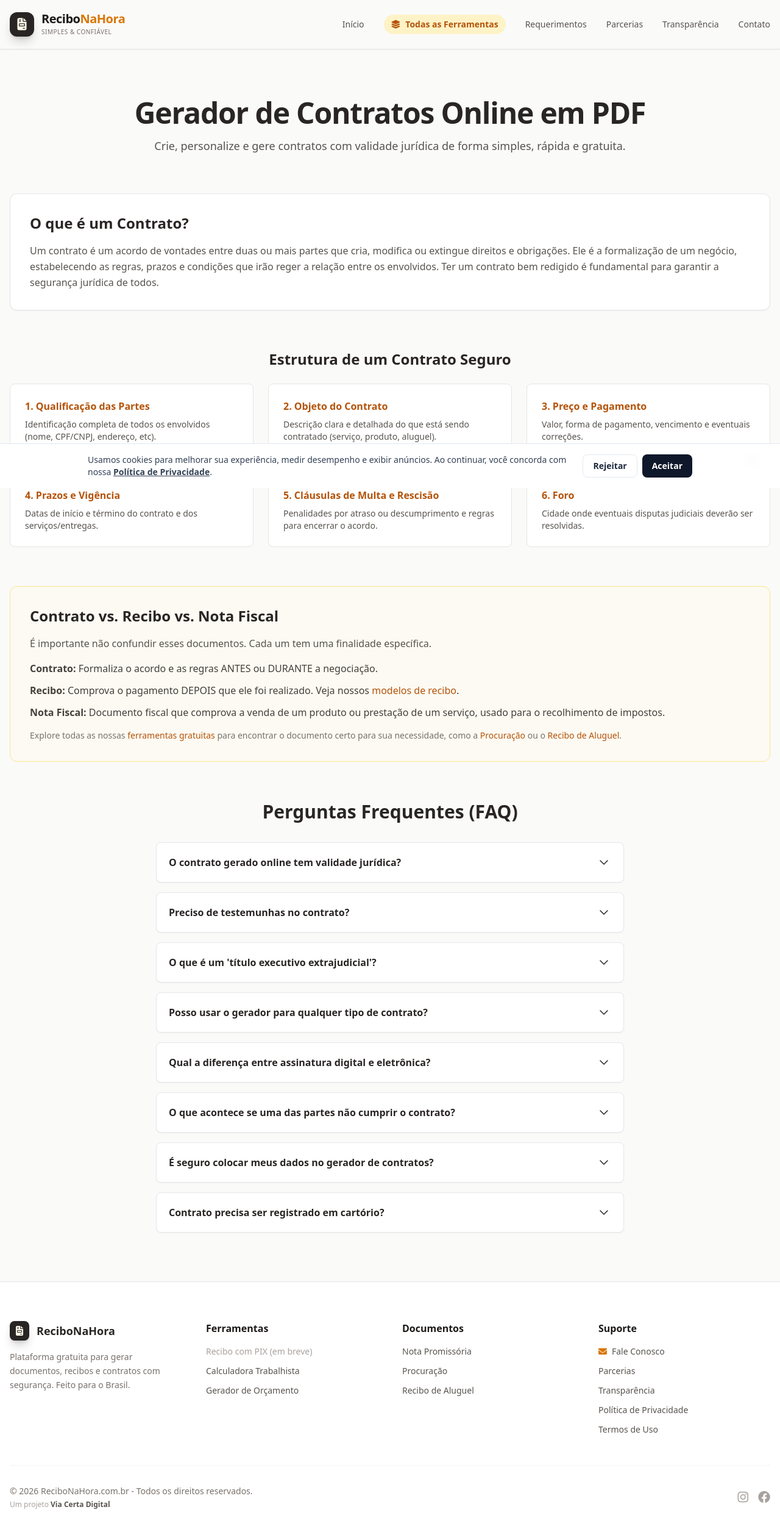
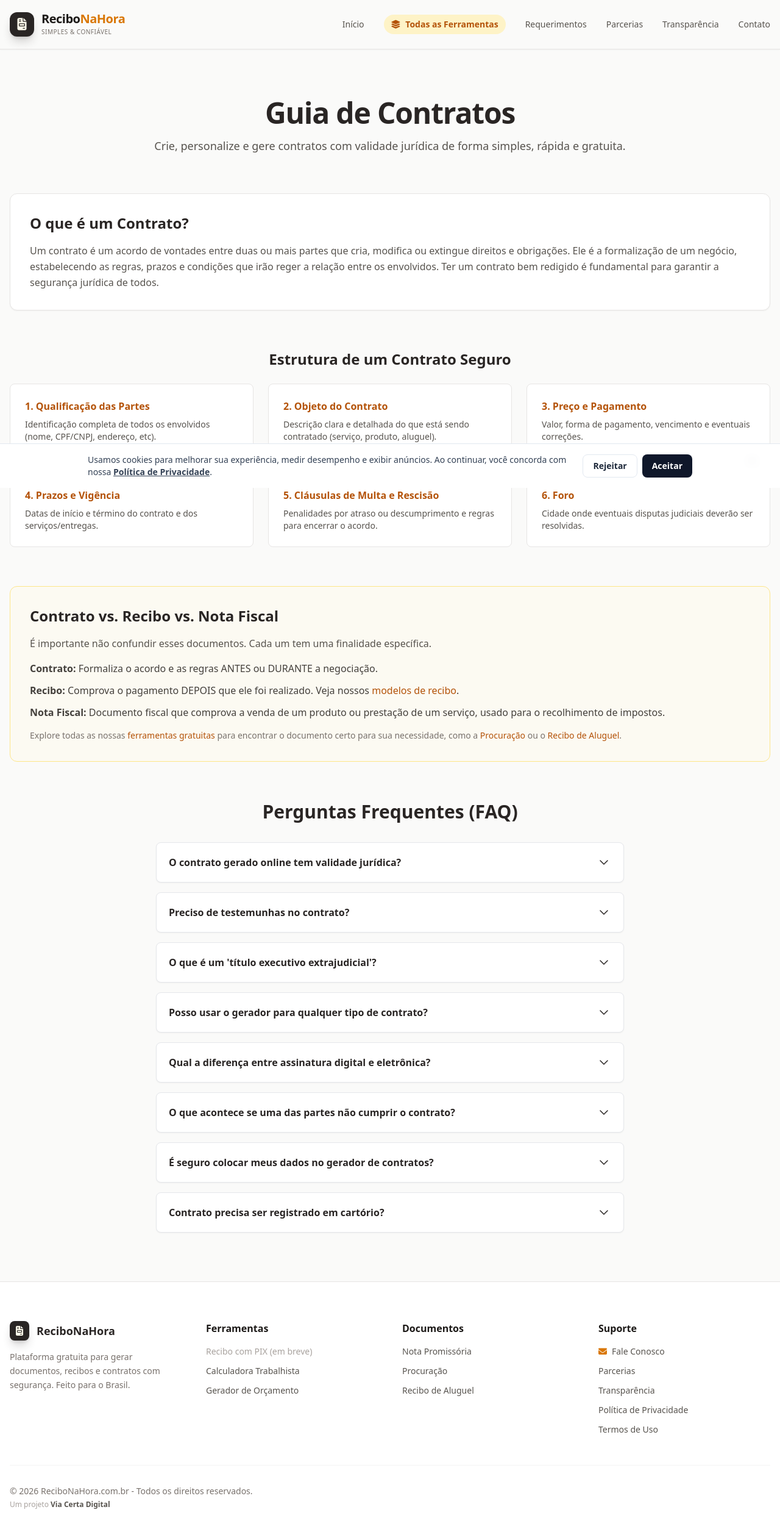
Before and after one commit to flaviomelo2213/recibo-na-hora, a Next.js app: page /contratos in a window 1280 px wide. Shown: the whole page at 61% size. Built offline with nearby package versions, Linux system fonts and the light colour scheme.

Commit message:
fix(layout): correct broken links and rename contract page title

```diff
--- a/app/contratos/page.tsx
+++ b/app/contratos/page.tsx
@@ -2,7 +2,7 @@
 import Link from "next/link";
 import type { Metadata } from "next";
 export const metadata: Metadata = {
-  title: "Gerador de Contratos Online em PDF | ReciboNaHora",
+  title: "Guia de Contratos | ReciboNaHora",
   description:
     "Crie contratos online em PDF com validade jurídica. Modelos para diversas finalidades. Ferramenta gratuita, rápida e segura.",
   alternates: {
@@ -69,7 +69,7 @@ export default function ContratosPage() {
         {/* Cabeçalho */}
         <header className="text-center max-w-4xl mx-auto mb-16">
           <h1 className="text-4xl md:text-5xl font-extrabold text-stone-800 mb-4 tracking-tight">
-            Gerador de Contratos Online em PDF
+            Guia de Contratos
           </h1>
           <p className="text-lg text-stone-600">
             Crie, personalize e gere contratos com validade jurídica de forma
--- a/app/layout.tsx
+++ b/app/layout.tsx
@@ -120,7 +120,7 @@ export default function RootLayout({
                 >
                   Transparência
                 </a>
-                <a href="#contato" className="hover:text-amber-600 transition">
+                <a href="/contato" className="hover:text-amber-600 transition">
                   Contato
                 </a>
               </nav>
@@ -247,14 +247,14 @@ export default function RootLayout({
                     </li>
                     <li>
                       <a
-                        href="/politica-de-privacidade"
+                        href="/politica-privacidade"
                         className="hover:text-amber-600"
                       >
                         Política de Privacidade
                       </a>
                     </li>
                     <li>
-                      <a href="/termos-de-uso" className="hover:text-amber-600">
+                      <a href="/termos-uso" className="hover:text-amber-600">
                         Termos de Uso
                       </a>
                     </li>
@@ -276,22 +276,6 @@ export default function RootLayout({
                   </p>
                 </div>
 
-                <div className="flex gap-4 text-xl">
-                  <a
-                    href="#"
-                    className="text-stone-400 hover:text-amber-600 transition"
-                    aria-label="Instagram"
-                  >
-                    <i className="fa-brands fa-instagram" />
-                  </a>
-                  <a
-                    href="#"
-                    className="text-stone-400 hover:text-amber-600 transition"
-                    aria-label="Facebook"
-                  >
-                    <i className="fa-brands fa-facebook" />
-                  </a>
-                </div>
               </div>
             </div>
           </footer>
```
Also changed, not shown: 1 other file (tests, documents, lock files or other folders).
